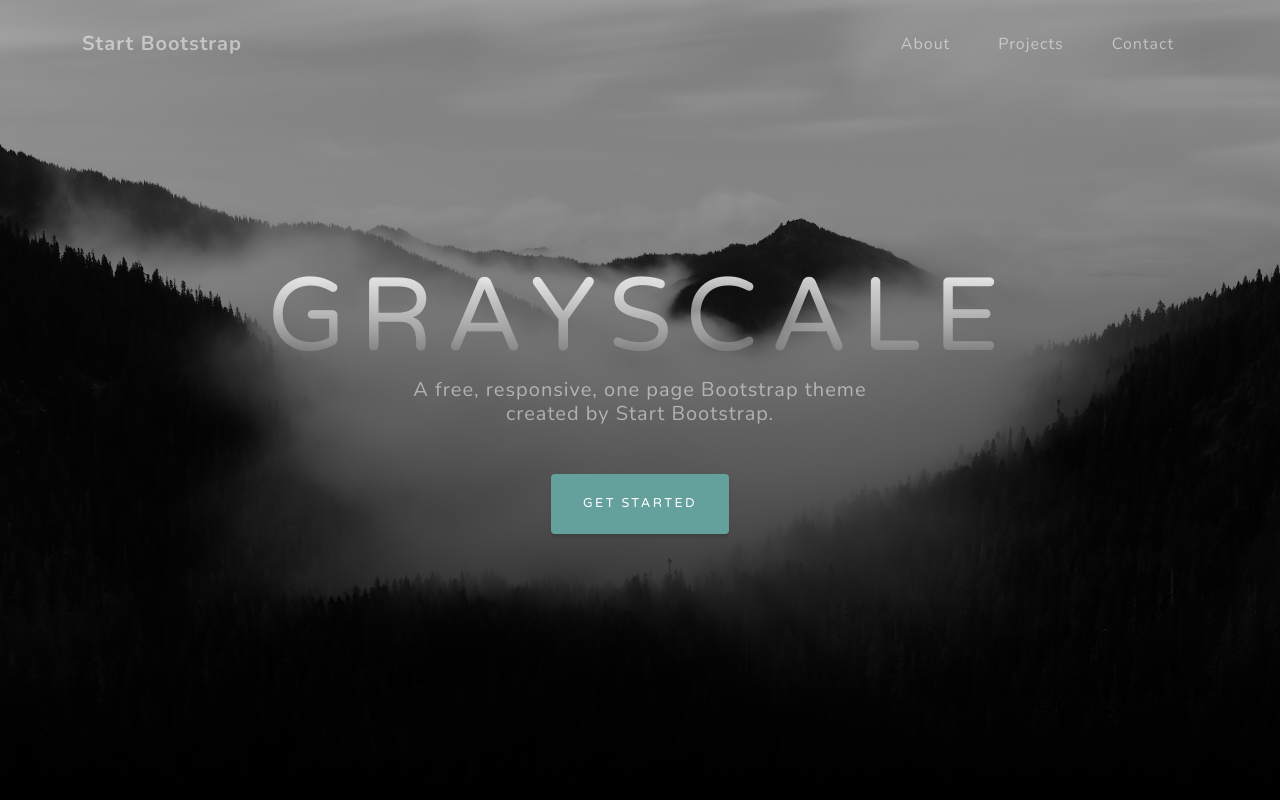
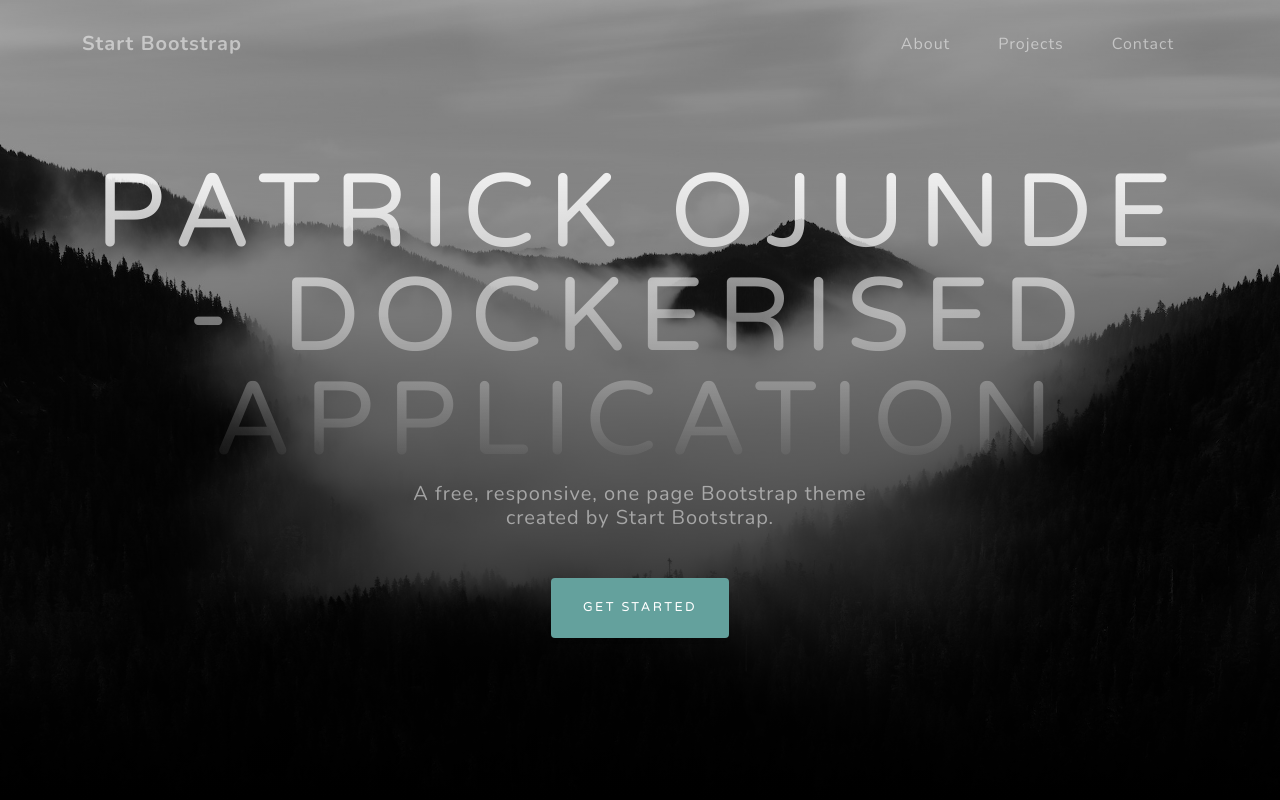
Before and after one commit to Patrick5455/docker-K8s, a plain HTML site: page website/index.html in a window 1280 px wide. Shown: the top 800 px of the page. Drawn offline with nearby package versions, Linux system fonts and the light colour scheme; files whose address does not match are found by name.

```diff
--- a/website/index.html
+++ b/website/index.html
@@ -37,7 +37,7 @@
         <header class="masthead">
             <div class="container d-flex h-100 align-items-center">
                 <div class="mx-auto text-center">
-                    <h1 class="mx-auto my-0 text-uppercase">Grayscale</h1>
+                    <h1 class="mx-auto my-0 text-uppercase">Patrick Ojunde - Dockerised application</h1>
                     <h2 class="text-white-50 mx-auto mt-2 mb-5">A free, responsive, one page Bootstrap theme created by Start Bootstrap.</h2>
                     <a class="btn btn-primary js-scroll-trigger" href="#about">Get Started</a>
                 </div>
```
Also changed, not shown: 1 other file.
